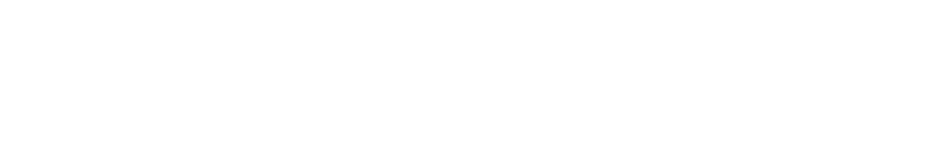
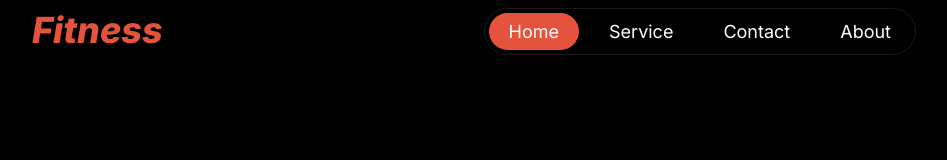
Before and after one commit to AhsanHabib002/assigment-2, a plain HTML site: page index.html in a window 1280 px wide. Shown: the whole page, without its empty margins (166-1113 px from the left). Drawn offline with Linux system fonts and the light colour scheme; a web font is replaced by a local one.

Commit message:
navbar added

```diff
--- a/index.html
+++ b/index.html
@@ -3,11 +3,30 @@
 <head>
     <meta charset="UTF-8">
     <meta name="viewport" content="width=device-width, initial-scale=1.0">
+    <link rel="stylesheet" href="style/style.css">
     <title>Assignment-02</title>
 </head>
-<body class="inter-font">
-    <header>
+<body class="inter-font body-clr">
+    <header class="hero">
+        <!-- Navbar -->
+        <nav class="navbar">
+            <div class="nav_logo">
+                    <p class="logo">Fitness</p>
+            </div>
+            <div class="nav_linkcontent">
+                <div class="nav-links">
+                    <div class="links active-link">Home</div>
+                    <div class="links">Service</div>
+                    <div class="links">Contact</div>
+                    <div class="links">About</div>
+                </div>
 
+                <div class="menu">
+                    <img src="images/menu.png" alt="">
+                </div>
+            </div>
+        </nav>
+        <!-- hero section -->
     </header>
 
     <main>
--- a/style/style.css
+++ b/style/style.css
@@ -8,3 +8,54 @@
   font-weight: 400;
   font-style: normal;
 }
+/* Shared style */
+.body-clr{
+    background-color: #000000;
+    color: white;
+
+}
+
+.hero{
+    padding: 0px 190px;
+}
+
+/* Navbar style */
+.navbar{
+    display: flex;
+    justify-content:space-between
+
+}
+.logo{
+    font-size: 2.25rem;
+    font-weight: 800;
+    color: #E6533C;
+    font-style: italic;
+    margin-top: 0px;
+    margin-bottom: 0px;
+}
+
+.nav_linkcontent{
+    display: flex;
+    justify-content: space-between;
+    align-items: center;
+}
+.nav-links{
+    display: flex;
+    gap: 10px;
+    border: 1px solid rgba(255, 255, 255, 0.10);
+    border-radius: 39px;
+    padding: 4px;
+}
+.links{
+    font-size: 1.125rem;
+    font-weight: 400;
+    padding: 8px 20px;
+}
+.active-link{
+    background-color: #E6533C;
+    border-radius: 50px;
+}
+
+.menu{
+    display: none;
+}
```
Also changed, not shown: images/menu.png (added).
